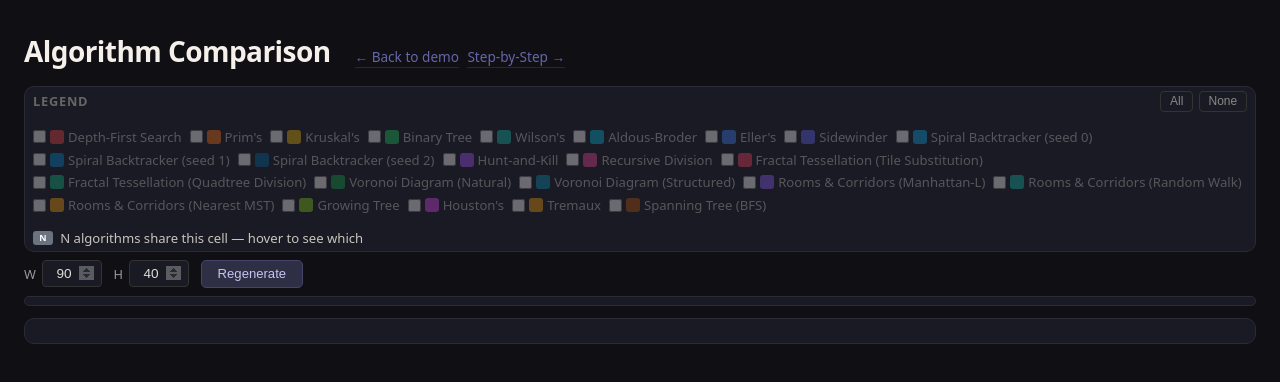
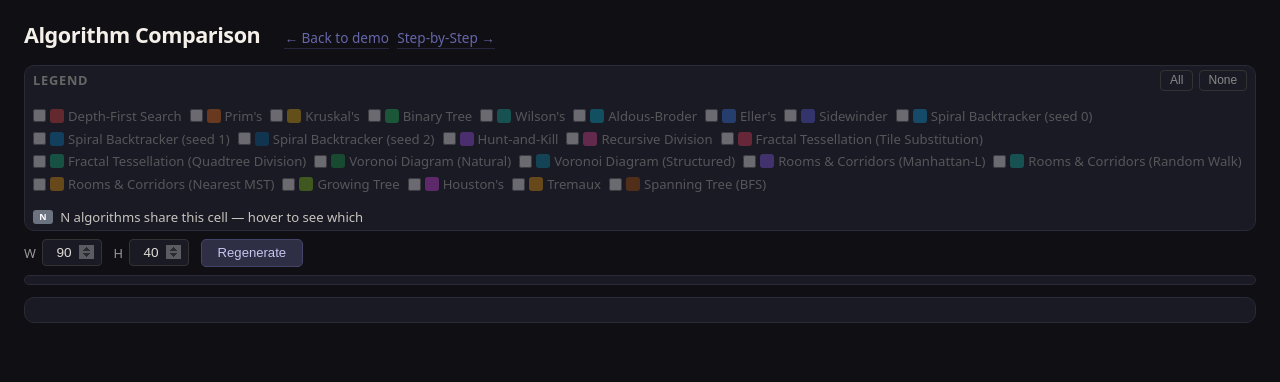
Before and after one commit to krontill/create-maze, a website built with Vite: page sandbox/compare.html in a window 1280 px wide. Built offline with nearby package versions, Linux system fonts and the light colour scheme.

Commit message:
style: adjust padding and font size for improved layout consistency

```diff
--- a/sandbox/compare.html
+++ b/sandbox/compare.html
@@ -12,7 +12,7 @@
         background: #0f0f14;
         color: #e0dcd6;
         min-height: 100vh;
-        padding: 2rem 1.5rem 3rem;
+        padding: 1.25rem 1.5rem;
       }
 
       /* ── header ── */
@@ -25,7 +25,7 @@
       }
 
       header h1 {
-        font-size: 1.75rem;
+        font-size: 1.35rem;
         font-weight: 700;
         letter-spacing: -0.02em;
         color: #f5f0ea;
```
Also changed, not shown: sandbox/index.html (+2 -2 lines).
